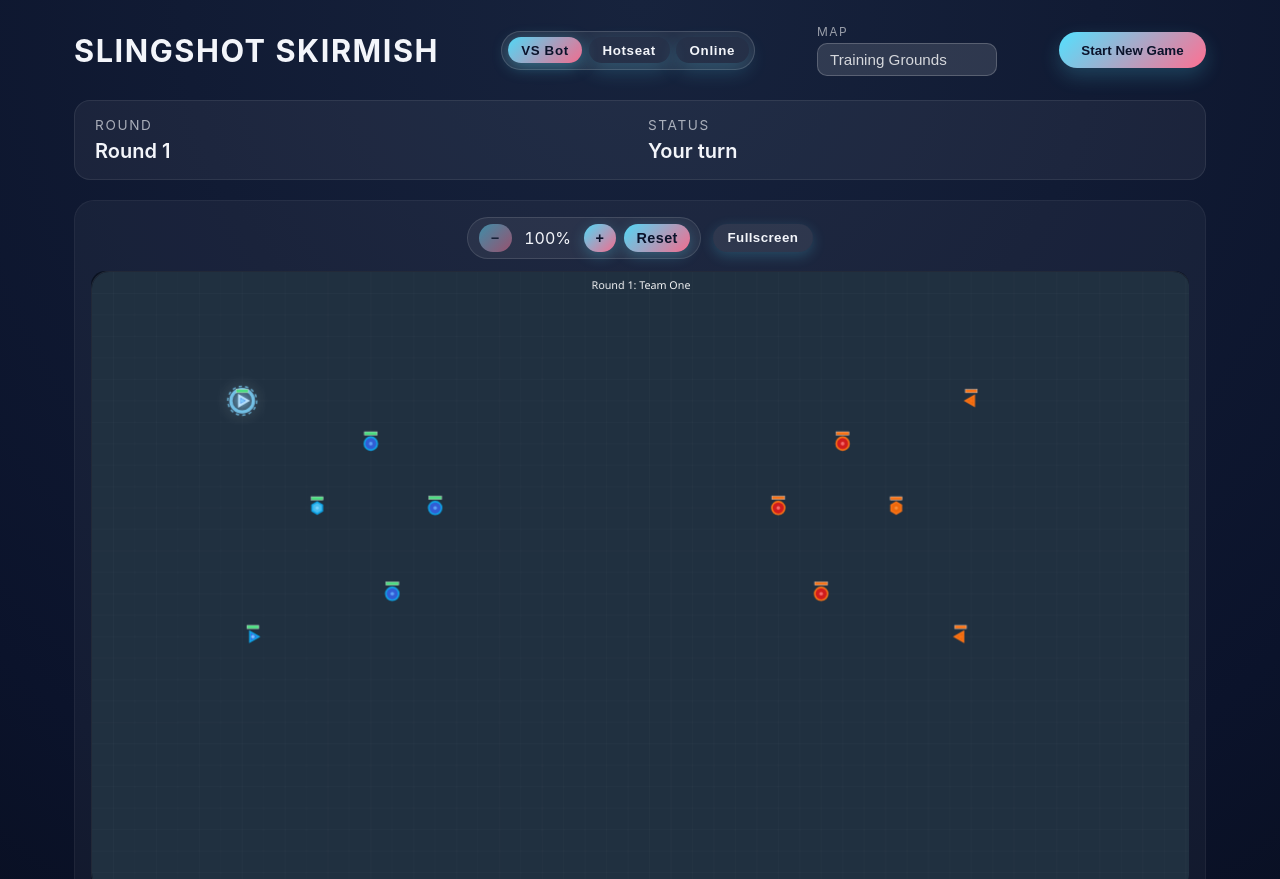
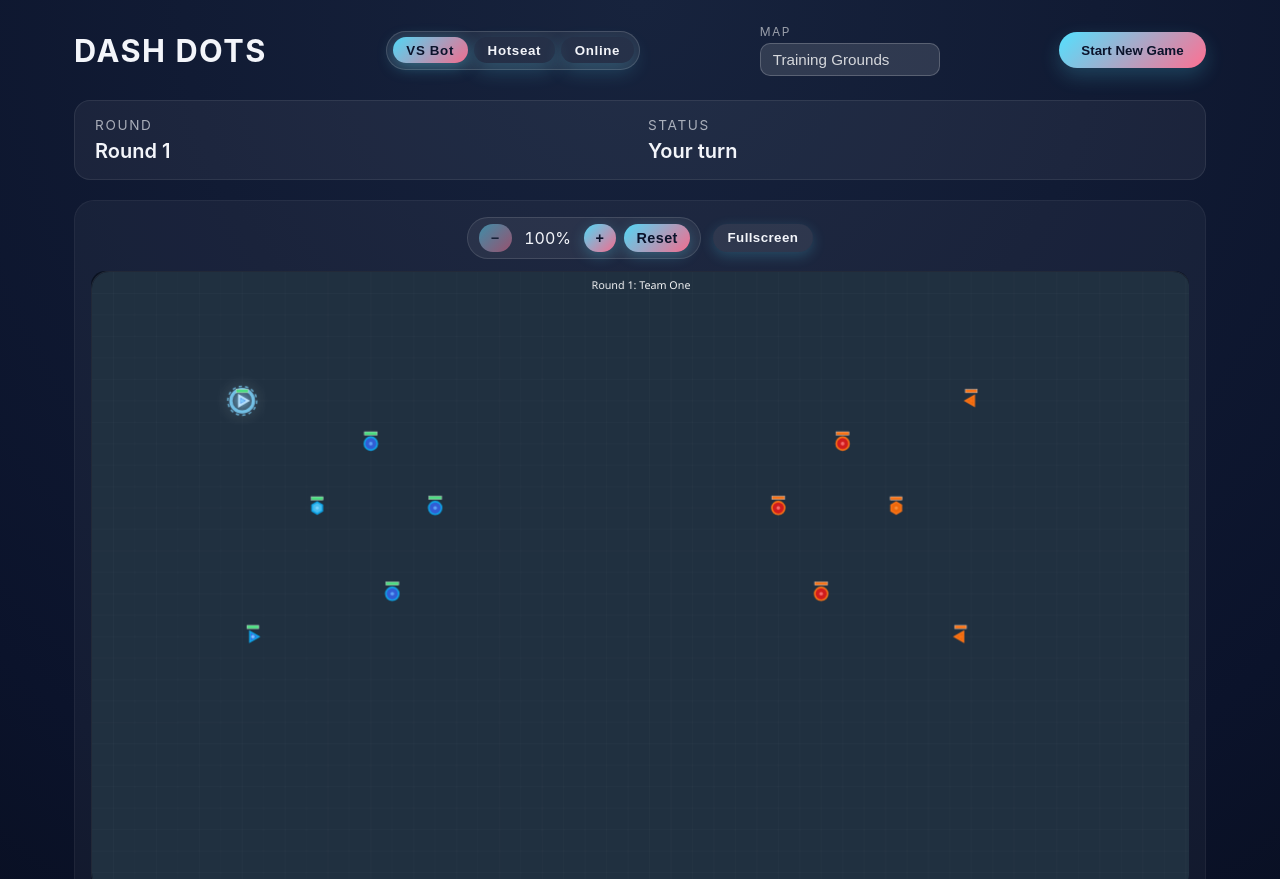
Before and after one commit to sunrise201238-sys/Game, a website built with Vite: page client/index.html in a window 1280 px wide. Shown: the top 879 px of the page. Built offline with nearby package versions, Linux system fonts and the light colour scheme.

Commit message:
Update index.html

```diff
--- a/client/index.html
+++ b/client/index.html
@@ -3,13 +3,13 @@
   <head>
     <meta charset="UTF-8" />
     <meta name="viewport" content="width=device-width, initial-scale=1.0" />
-    <title>Slingshot Skirmish</title>
+    <title>Dash Dots</title>
     <link rel="stylesheet" href="/src/styles.css" />
   </head>
   <body>
     <div id="app">
       <header>
-        <h1>Slingshot Skirmish</h1>
+        <h1>Dash Dots</h1>
         <div class="mode-toggle" role="group" aria-label="Game mode">
           <button type="button" data-mode="bot">VS Bot</button>
           <button type="button" data-mode="hotseat">Hotseat</button>
```
